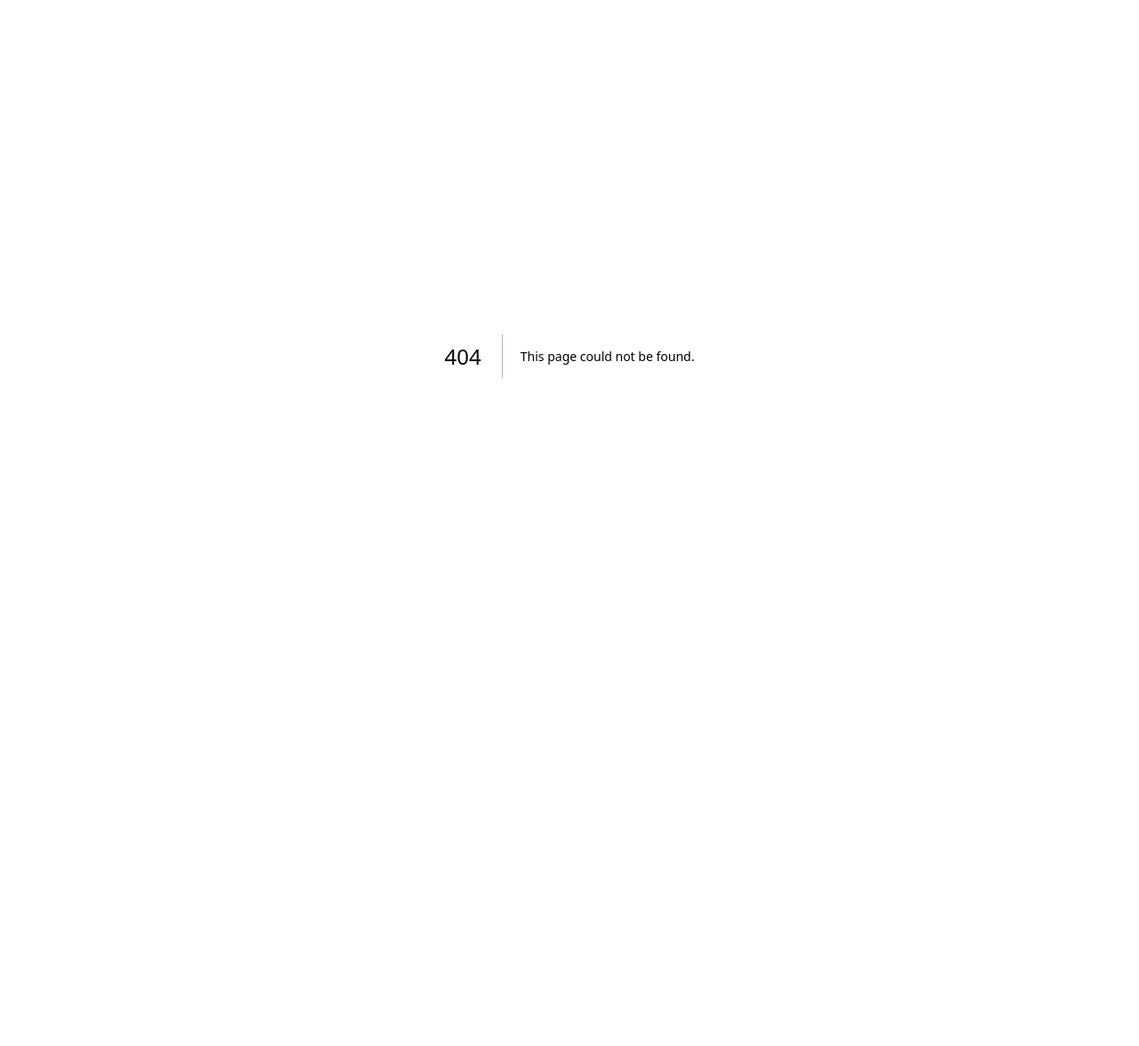
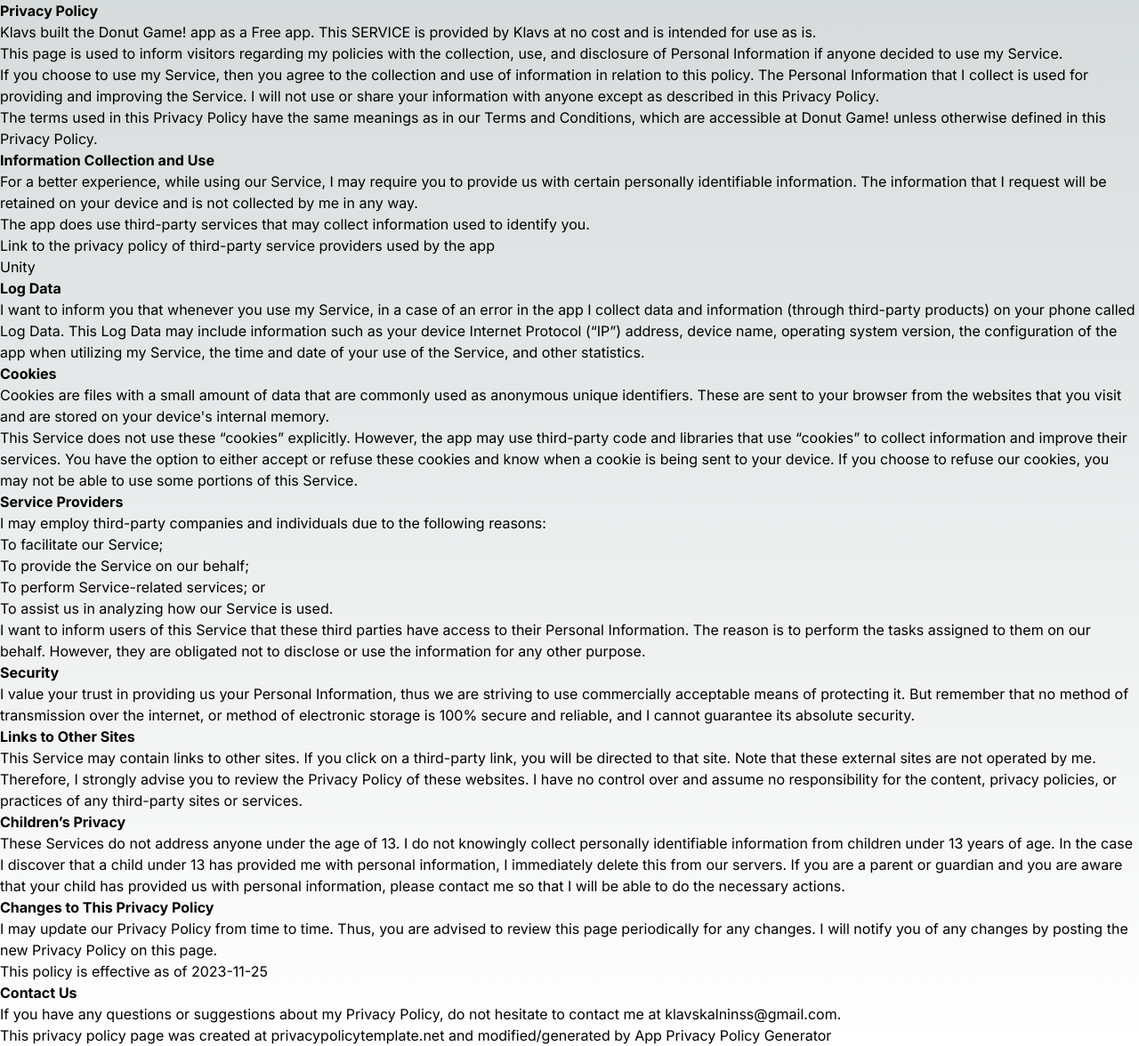
Before and after one commit to KlavsKalnins/portfolio-klavs, a Next.js app: page /lietotnes/donutgame/privacy in a window 1280 px wide. Before the commit this address had no page. Shown: the whole page at 89% size. Before the commit the page ends 800 px from the top, so only its background shows below. Built offline with nearby package versions, Linux system fonts and the light colour scheme.

Commit message:
privacy for donut game

```diff
--- /dev/null
+++ b/src/app/lietotnes/donutgame/privacy/page.tsx
@@ -0,0 +1,177 @@
+"use client";
+import { Unity, useUnityContext } from "react-unity-webgl";
+
+export default function Privacy() {
+  return (
+    <div>
+      <strong>Privacy Policy</strong>{" "}
+      <p>
+        Klavs built the Donut Game! app as a Free app. This SERVICE is provided
+        by Klavs at no cost and is intended for use as is.
+      </p>{" "}
+      <p>
+        This page is used to inform visitors regarding my policies with the
+        collection, use, and disclosure of Personal Information if anyone
+        decided to use my Service.
+      </p>{" "}
+      <p>
+        If you choose to use my Service, then you agree to the collection and
+        use of information in relation to this policy. The Personal Information
+        that I collect is used for providing and improving the Service. I will
+        not use or share your information with anyone except as described in
+        this Privacy Policy.
+      </p>{" "}
+      <p>
+        The terms used in this Privacy Policy have the same meanings as in our
+        Terms and Conditions, which are accessible at Donut Game! unless
+        otherwise defined in this Privacy Policy.
+      </p>{" "}
+      <p>
+        <strong>Information Collection and Use</strong>
+      </p>{" "}
+      <p>
+        For a better experience, while using our Service, I may require you to
+        provide us with certain personally identifiable information. The
+        information that I request will be retained on your device and is not
+        collected by me in any way.
+      </p>{" "}
+      <div>
+        <p>
+          The app does use third-party services that may collect information
+          used to identify you.
+        </p>{" "}
+        <p>
+          Link to the privacy policy of third-party service providers used by
+          the app
+        </p>{" "}
+        <ul>
+          <li>
+            <a
+              href="https://unity3d.com/legal/privacy-policy"
+              target="_blank"
+              rel="noopener noreferrer"
+            >
+              Unity
+            </a>
+          </li>
+        </ul>
+      </div>{" "}
+      <p>
+        <strong>Log Data</strong>
+      </p>{" "}
+      <p>
+        I want to inform you that whenever you use my Service, in a case of an
+        error in the app I collect data and information (through third-party
+        products) on your phone called Log Data. This Log Data may include
+        information such as your device Internet Protocol (“IP”) address, device
+        name, operating system version, the configuration of the app when
+        utilizing my Service, the time and date of your use of the Service, and
+        other statistics.
+      </p>{" "}
+      <p>
+        <strong>Cookies</strong>
+      </p>{" "}
+      <p>
+        Cookies are files with a small amount of data that are commonly used as
+        anonymous unique identifiers. These are sent to your browser from the
+        websites that you visit and are stored on your device's internal memory.
+      </p>{" "}
+      <p>
+        This Service does not use these “cookies” explicitly. However, the app
+        may use third-party code and libraries that use “cookies” to collect
+        information and improve their services. You have the option to either
+        accept or refuse these cookies and know when a cookie is being sent to
+        your device. If you choose to refuse our cookies, you may not be able to
+        use some portions of this Service.
+      </p>{" "}
+      <p>
+        <strong>Service Providers</strong>
+      </p>{" "}
+      <p>
+        I may employ third-party companies and individuals due to the following
+        reasons:
+      </p>{" "}
+      <ul>
+        <li>To facilitate our Service;</li>{" "}
+        <li>To provide the Service on our behalf;</li>{" "}
+        <li>To perform Service-related services; or</li>{" "}
+        <li>To assist us in analyzing how our Service is used.</li>
+      </ul>{" "}
+      <p>
+        I want to inform users of this Service that these third parties have
+        access to their Personal Information. The reason is to perform the tasks
+        assigned to them on our behalf. However, they are obligated not to
+        disclose or use the information for any other purpose.
+      </p>{" "}
+      <p>
+        <strong>Security</strong>
+      </p>{" "}
+      <p>
+        I value your trust in providing us your Personal Information, thus we
+        are striving to use commercially acceptable means of protecting it. But
+        remember that no method of transmission over the internet, or method of
+        electronic storage is 100% secure and reliable, and I cannot guarantee
+        its absolute security.
+      </p>{" "}
+      <p>
+        <strong>Links to Other Sites</strong>
+      </p>{" "}
+      <p>
+        This Service may contain links to other sites. If you click on a
+        third-party link, you will be directed to that site. Note that these
+        external sites are not operated by me. Therefore, I strongly advise you
+        to review the Privacy Policy of these websites. I have no control over
+        and assume no responsibility for the content, privacy policies, or
+        practices of any third-party sites or services.
+      </p>{" "}
+      <p>
+        <strong>Children’s Privacy</strong>
+      </p>{" "}
+      <div>
+        <p>
+          These Services do not address anyone under the age of 13. I do not
+          knowingly collect personally identifiable information from children
+          under 13 years of age. In the case I discover that a child under 13
+          has provided me with personal information, I immediately delete this
+          from our servers. If you are a parent or guardian and you are aware
+          that your child has provided us with personal information, please
+          contact me so that I will be able to do the necessary actions.
+        </p>
+      </div>
+      <p>
+        <strong>Changes to This Privacy Policy</strong>
+      </p>{" "}
+      <p>
+        I may update our Privacy Policy from time to time. Thus, you are advised
+        to review this page periodically for any changes. I will notify you of
+        any changes by posting the new Privacy Policy on this page.
+      </p>{" "}
+      <p>This policy is effective as of 2023-11-25</p>{" "}
+      <p>
+        <strong>Contact Us</strong>
+      </p>{" "}
+      <p>
+        If you have any questions or suggestions about my Privacy Policy, do not
+        hesitate to contact me at klavskalninss@gmail.com.
+      </p>{" "}
+      <p>
+        This privacy policy page was created at{" "}
+        <a
+          href="https://privacypolicytemplate.net"
+          target="_blank"
+          rel="noopener noreferrer"
+        >
+          privacypolicytemplate.net{" "}
+        </a>
+        and modified/generated by{" "}
+        <a
+          href="https://app-privacy-policy-generator.nisrulz.com/"
+          target="_blank"
+          rel="noopener noreferrer"
+        >
+          App Privacy Policy Generator
+        </a>
+      </p>
+    </div>
+  );
+}
```
Also changed, not shown: src/app/lietotnes/donutgame/page.tsx (renamed from src/app/lietotnes/merging_snacks/page.tsx).
